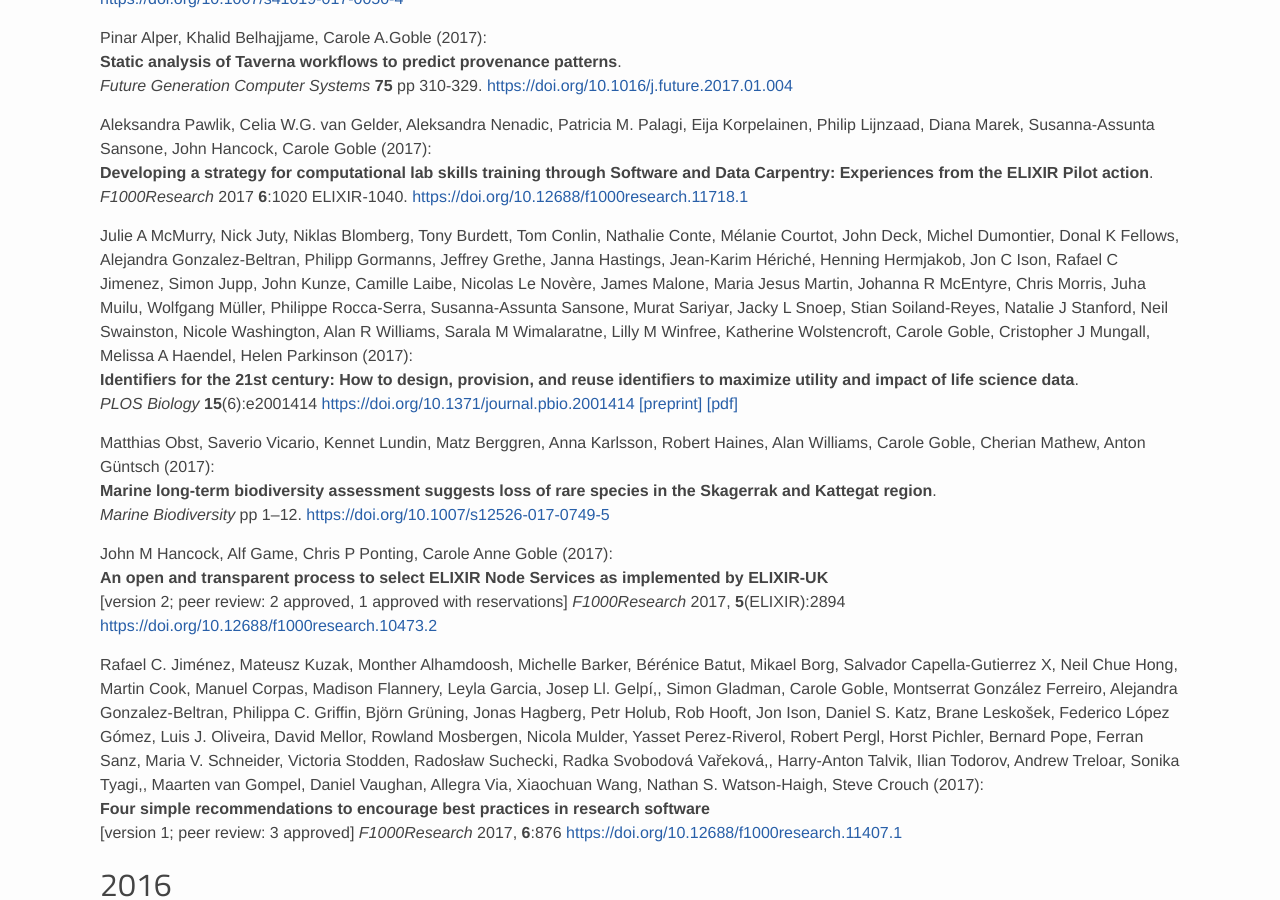
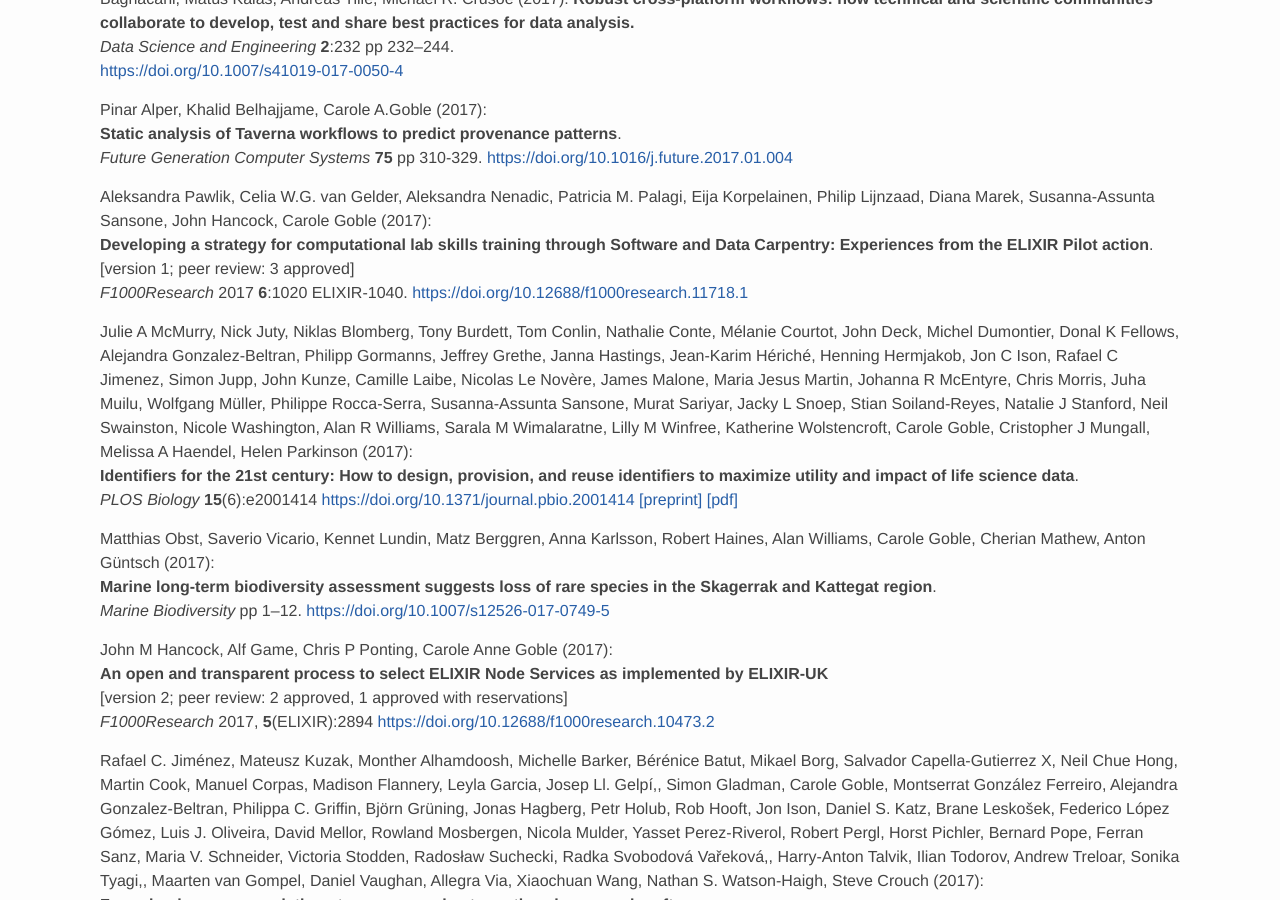
Before and after one commit to eScienceLab/eScienceLab.github.io, a Jekyll site: the page built from publications/index.md, in a window 1280 px wide and 900 px high, scrolled down 3046 px. Built offline with Jekyll 4.4.1, drawn with Linux system fonts in a browser that asks for light colours; comment, search, counter and statistics services are not loaded.

Commit message:
More F1000 formatting

```diff
--- a/publications/index.md
+++ b/publications/index.md
@@ -117,7 +117,8 @@
 
 Shoaib A Sufi, Caroline Jay (2018):
 **Raising the status of software in research: A survey-based evaluation of the Software Sustainability Institute Fellowship Programme**.
-[version 1; referees: 1 approved with reservations]. _F1000Research_ 2018, **7**:1599 [https://doi.org/10.12688/f1000research.16231.1](https://doi.org/10.12688/f1000research.16231.1)
+[version 1; referees: 1 approved with reservations].
+_F1000Research_ 2018, **7**:1599 [https://doi.org/10.12688/f1000research.16231.1](https://doi.org/10.12688/f1000research.16231.1)
 
 Shoaib Sufi, Aleksandra Nenadic, Raniere Silva, Beth Duckles, Iveta Simera, Jennifer A. de Beyer, Caroline Struthers,
 Terhi Nurmikko-Fuller, Louisa Bellis, Wadud Miah, Adriana Wilde, Iain Emsley, Olivier Philippe, Melissa Balzano, Sara Coelho, Heather Ford, Catherine Jones, Vanessa Higgins (2018):
@@ -162,6 +163,7 @@
 
 Aleksandra Pawlik, Celia W.G. van Gelder, Aleksandra Nenadic, Patricia M. Palagi, Eija Korpelainen, Philip Lijnzaad, Diana Marek,  Susanna-Assunta Sansone, John Hancock, Carole Goble (2017):
 **Developing a strategy for computational lab skills training through Software and Data Carpentry: Experiences from the ELIXIR Pilot action**.
+[version 1; peer review: 3 approved]
 _F1000Research_ 2017 **6**:1020 ELIXIR-1040.
 [https://doi.org/10.12688/f1000research.11718.1](https://doi.org/10.12688/f1000research.11718.1)
 
```
